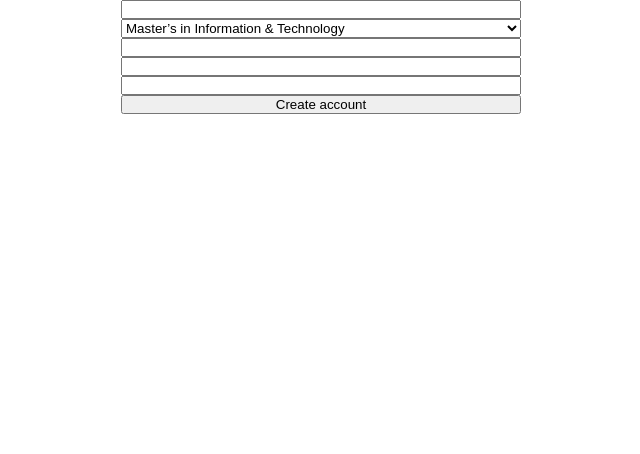
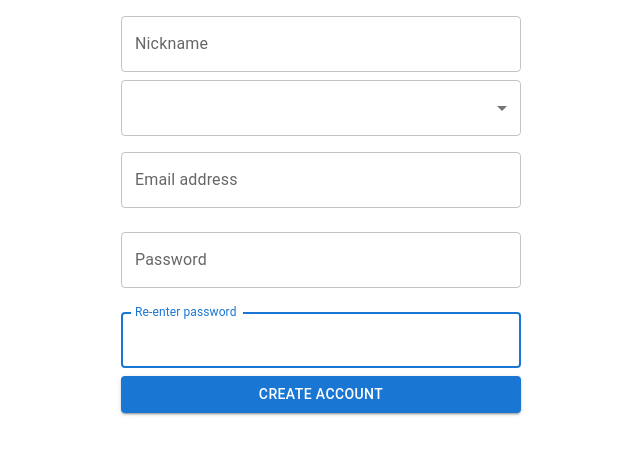
Before and after one commit to k5va/sample-form, a React (Create React App) app: page / in a window 1280 px wide. Shown: the top 454 px of the page, without its empty margins (319-959 px from the left). Built offline with nearby package versions, Linux system fonts and the light colour scheme.

Commit message:
Installed MUI. Added FormSelect and FormTextField components

```diff
--- a/package.json
+++ b/package.json
@@ -3,6 +3,9 @@
   "version": "0.1.0",
   "private": true,
   "dependencies": {
+    "@emotion/react": "^11.10.5",
+    "@emotion/styled": "^11.10.5",
+    "@mui/material": "^5.10.13",
     "@testing-library/jest-dom": "^5.16.5",
     "@testing-library/react": "^13.4.0",
     "@testing-library/user-event": "^13.5.0",
--- a/src/components/account-form/account-form.tsx
+++ b/src/components/account-form/account-form.tsx
@@ -1,35 +1,30 @@
 import { useMemo } from 'react';
 import { useForm, SubmitHandler } from 'react-hook-form';
+import { Button, MenuItem } from '@mui/material';
 import { AccountFormFields } from './types';
 import { getAccountFormValidator } from './validator';
+import { FormTextField, FormSelect } from '../../components';
 import './account-form.scss';
 
 function AccountForm(): JSX.Element {
-  const { register, handleSubmit, formState: { errors }, getValues } = useForm<AccountFormFields>();
+  const { handleSubmit, getValues, control } = useForm<AccountFormFields>();
   const formValidator = useMemo(() => getAccountFormValidator(getValues), [getValues]);
   const onSubmit: SubmitHandler<AccountFormFields> = data => console.log(data);
 
   return (
     <form className = 'form' onSubmit = { handleSubmit(onSubmit) }>
-      <input type="text" {...register('nickname', {...formValidator['nickname']})} />
-      { errors.nickname && <span> { errors.nickname.message } </span> }
 
-      <select defaultValue={'master_it'} {...register('degree', {...formValidator['degree']})} >
-        <option value="master_it">Master’s in Information & Technology</option>
-        <option value="master_fa">Master’s in FA</option>
-        <option value="master_art">Master’s in Arts</option>
-      </select>
+      <FormTextField name='nickname' label='Nickname' control={control} validator={formValidator['nickname']} />
+      <FormSelect name='degree' label='Degree' control={control} validator={formValidator['degree']} >
+        <MenuItem value="master_it">Master’s in Information & Technology</MenuItem>
+        <MenuItem value="master_fa">Master’s in FA</MenuItem>
+        <MenuItem value="master_art">Master’s in Arts</MenuItem>
+      </FormSelect>
+      <FormTextField name='email' label='Email address' control={control} validator={formValidator['email']} />
+      <FormTextField name='password' label='Password' control={control} validator={formValidator['password']} />
+      <FormTextField name='password2' label='Re-enter password' control={control} validator={formValidator['password2']} />
 
-      <input type="email" {...register('email', {...formValidator['email']})} />
-      { errors.email && <span> { errors.email.message } </span> }
-
-      <input type="password" {...register('password', {...formValidator['password']})} />
-      { errors.password && <span> { errors.password.message } </span> }
-
-      <input type="password" {...register('password2', {...formValidator['password2']})} />
-      { errors.password2 && <span> { errors.password2.message } </span> }
-
-      <button type="submit">Create account</button>
+      <Button type="submit" variant='contained'>Create account</Button>
     </form>
   );
 }
--- /dev/null
+++ b/src/components/form-select/form-select.tsx
@@ -0,0 +1,31 @@
+import { Controller } from 'react-hook-form';
+import { Select } from '@mui/material';
+import { FormSelectProps } from './types';
+
+function FormSelect({ name, label, control, validator, children }: FormSelectProps): JSX.Element {
+  return (
+    <Controller
+        control={control}
+        name={name}
+        rules={validator}
+        render={({
+          field: { onChange, onBlur, value, name, ref },
+          fieldState: { error },
+        }) => (
+          <Select
+            id={name}
+            label={label}
+            value={value}
+            onChange={onChange}
+            onBlur={onBlur}
+            inputRef={ref}
+            error={!!error}
+          >
+            {children}
+          </Select>
+        )}
+      />
+  );
+}
+
+export default FormSelect;
--- /dev/null
+++ b/src/components/form-select/types.tsx
@@ -0,0 +1,10 @@
+import { PropsWithChildren } from 'react';
+import { Control } from 'react-hook-form';
+import { AccountFormFields, AccountFormValidator } from '../account-form/types';
+
+export type FormSelectProps = PropsWithChildren<{
+  name: keyof AccountFormFields,
+  label: string,
+  control: Control<AccountFormFields, any>;
+  validator: AccountFormValidator,
+}>;
--- /dev/null
+++ b/src/components/form-text-field/form-text-field.tsx
@@ -0,0 +1,34 @@
+import { Controller } from 'react-hook-form';
+import { TextField } from '@mui/material';
+import { FormTextFieldProps } from './types';
+
+function FormTextField({ name, label, control, validator }: FormTextFieldProps): JSX.Element {
+  return (
+    <Controller
+        control={control}
+        name={name}
+        rules={validator}
+        render={({
+          field: { onChange, onBlur, value, name, ref },
+          fieldState: { error },
+        }) => (
+          <TextField
+            margin="normal"
+            fullWidth
+            id={name}
+            label={label}
+            name={name}
+            autoFocus
+            value={value}
+            onChange={onChange}
+            onBlur={onBlur}
+            inputRef={ref}
+            error={!!error}
+            helperText={error?.message}
+          />
+        )}
+      />
+  );
+}
+
+export default FormTextField;
--- /dev/null
+++ b/src/components/form-text-field/types.tsx
@@ -0,0 +1,9 @@
+import { Control } from 'react-hook-form';
+import { AccountFormFields, AccountFormValidator } from '../account-form/types';
+
+export type FormTextFieldProps = {
+  name: keyof AccountFormFields,
+  label: string,
+  control: Control<AccountFormFields, any>;
+  validator: AccountFormValidator,
+};
--- a/src/components/index.tsx
+++ b/src/components/index.tsx
@@ -1,2 +1,4 @@
 export { default as App } from './app/app';
 export { default as AccountForm } from './account-form/account-form';
+export { default as FormTextField } from './form-text-field/form-text-field';
+export { default as FormSelect } from './form-select/form-select';
```
Also changed, not shown: 1 other file (tests, documents, lock files or other folders).
